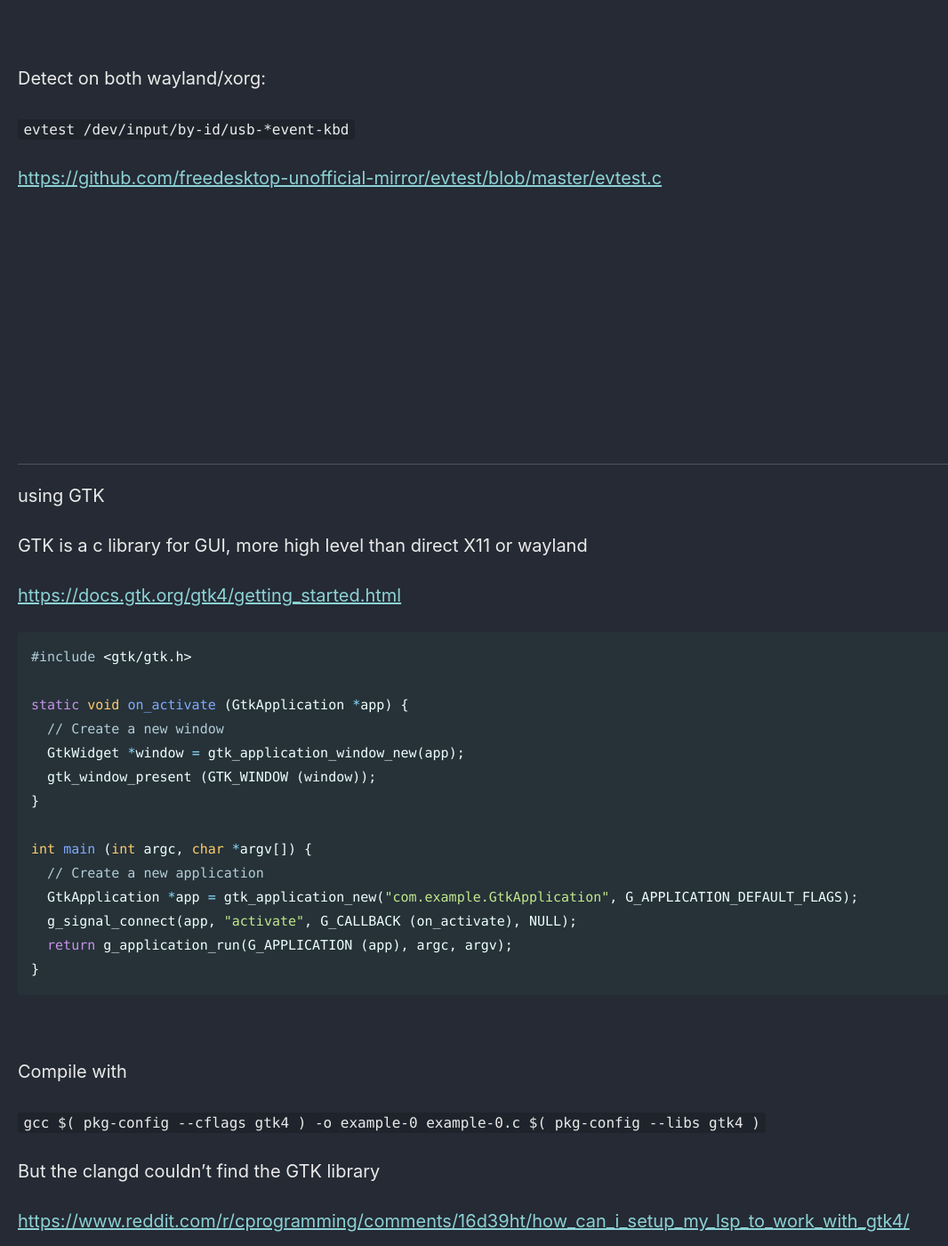
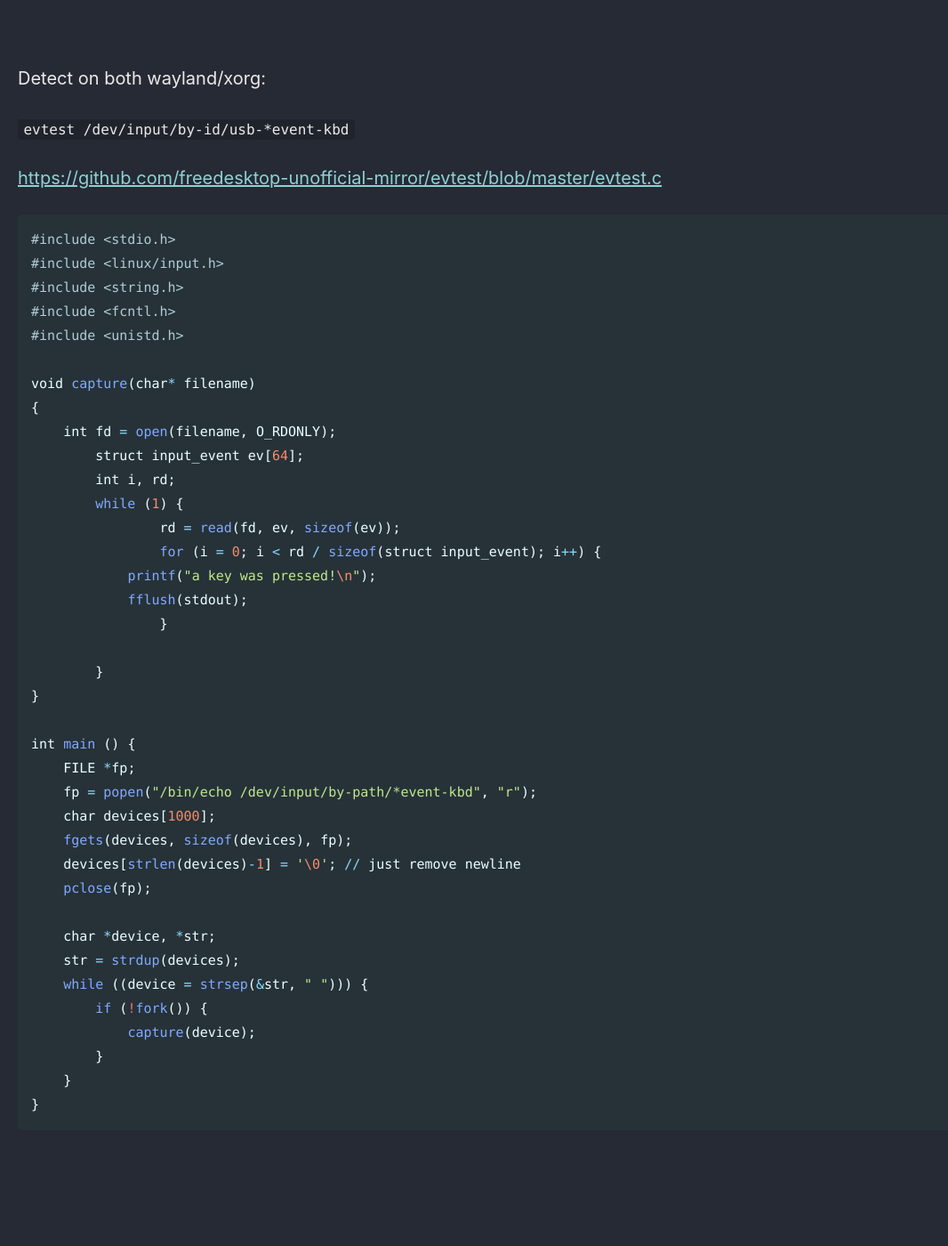
Before and after one commit to Connor-McCartney/Connor-McCartney.github.io, a Jekyll site: the page built from _pages/misc/xguic.md, in a window 1280 px wide and 1400 px high, scrolled down 14603 px. Shown: the whole window at 89% size, without its empty margins (0-1066 px from the left). Built offline with Jekyll 4.4.1, drawn with Linux system fonts in a browser that asks for light colours; cached includes are drawn as plain includes.

Commit message:
Update xguic.md

````diff
--- a/_pages/misc/xguic.md
+++ b/_pages/misc/xguic.md
@@ -569,6 +569,46 @@ Detect on both wayland/xorg:
 
 <https://github.com/freedesktop-unofficial-mirror/evtest/blob/master/evtest.c>
 
+```python
+#include <stdio.h>
+#include <linux/input.h>
+#include <string.h>
+#include <fcntl.h>
+#include <unistd.h>
+
+void capture(char* filename)
+{
+    int fd = open(filename, O_RDONLY);
+	struct input_event ev[64];
+	int i, rd;
+	while (1) {
+		rd = read(fd, ev, sizeof(ev));
+		for (i = 0; i < rd / sizeof(struct input_event); i++) {
+            printf("a key was pressed!\n");
+            fflush(stdout);
+		}
+
+	}
+}
+
+int main () {
+    FILE *fp;
+    fp = popen("/bin/echo /dev/input/by-path/*event-kbd", "r");
+    char devices[1000];
+    fgets(devices, sizeof(devices), fp);
+    devices[strlen(devices)-1] = '\0'; // just remove newline
+    pclose(fp);
+
+    char *device, *str;
+    str = strdup(devices);
+    while ((device = strsep(&str, " "))) {
+        if (!fork()) {
+            capture(device);
+        }
+    }
+}
+```
+
 <br>
 
 <br>
````
